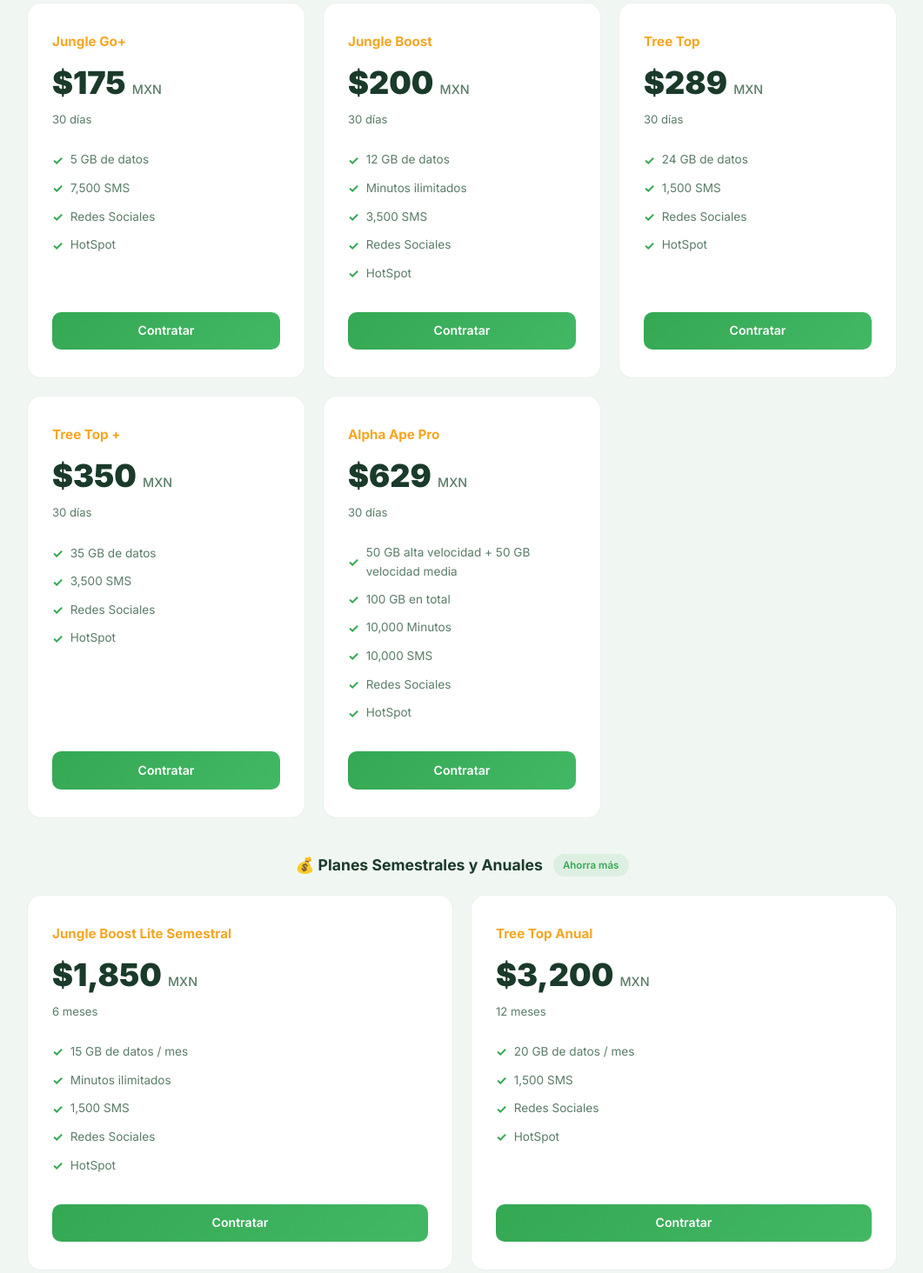
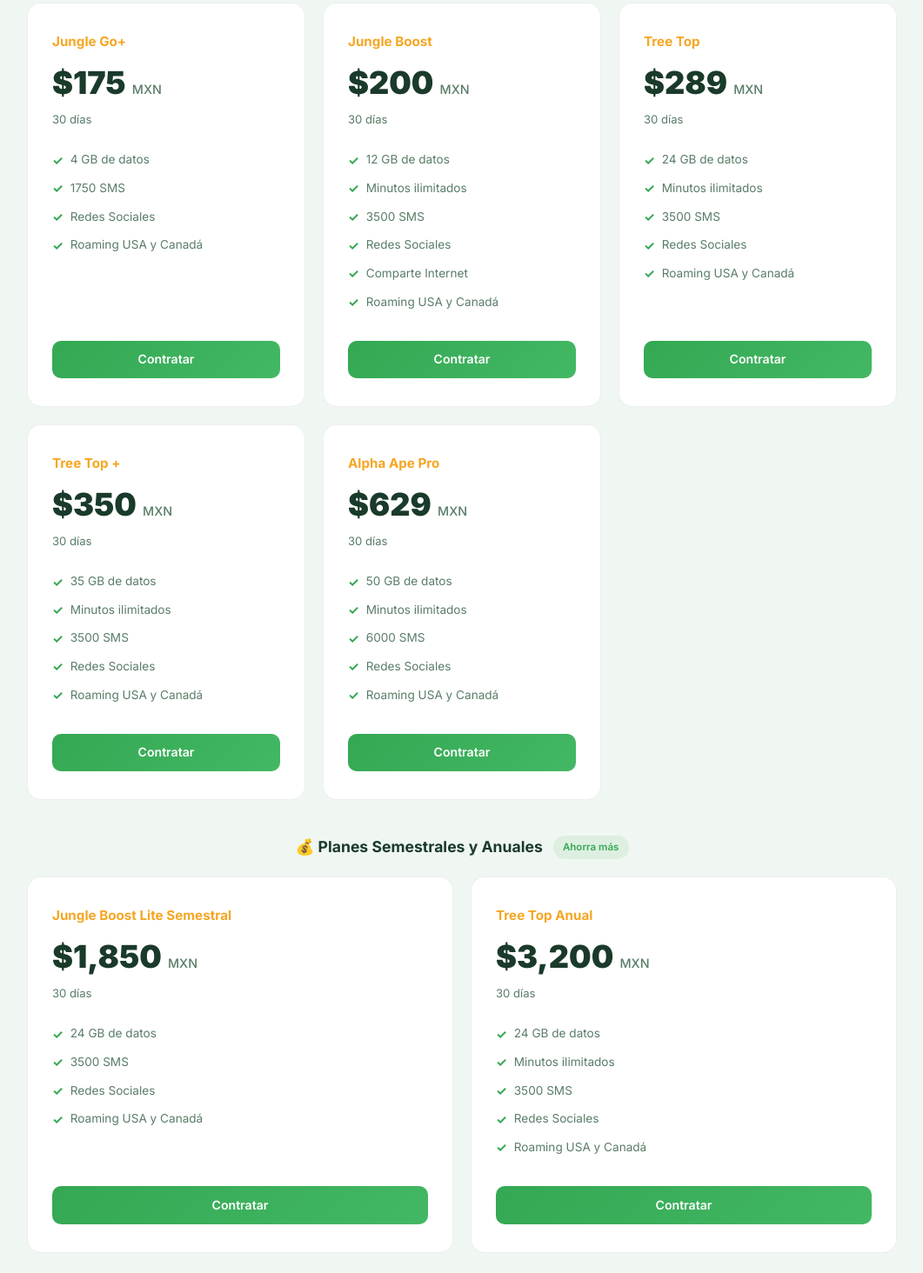
Before and after one commit to benjamin77834/monkeyphone-landing, a plain HTML site: page index.html in a window 1280 px wide. Shown: the part 2261-3725 px from the top of the page at 87% size, without its empty margins (109-1170 px from the left). Drawn offline with Linux system fonts and the light colour scheme.

Commit message:
fix: igualar beneficios de planes con las capturas en index y corporativo
Verificación: html.parser de Python parsea index.html y corporativo.html sin errores; extracción de tarjetas (nombre, precio, vigencia, beneficios) comparada con la transcripción: 9/9 planes en index.html y 2/2 en corporativo.html coinciden; 0 apariciones de HotSpot.

```diff
--- a/index.html
+++ b/index.html
@@ -756,10 +756,10 @@
         <div class="plan-period">3 días</div>
         <ul class="plan-features">
           <li>2 GB de datos</li>
-          <li>375 Minutos</li>
+          <li>250 Minutos</li>
           <li>125 SMS</li>
           <li>Redes Sociales</li>
-          <li>HotSpot</li>
+          <li>Roaming USA y Canadá</li>
         </ul>
         <a href="https://app.monkeyfon.com/" class="btn btn-primary">Contratar</a>
       </div>
@@ -768,10 +768,11 @@
         <div class="plan-price">$85 <span>MXN</span></div>
         <div class="plan-period">7 días</div>
         <ul class="plan-features">
-          <li>3 GB de datos</li>
-          <li>750 SMS</li>
+          <li>2 GB de datos</li>
+          <li>Minutos ilimitados</li>
+          <li>875 SMS</li>
           <li>Redes Sociales</li>
-          <li>HotSpot</li>
+          <li>Roaming USA y Canadá</li>
         </ul>
         <a href="https://app.monkeyfon.com/" class="btn btn-primary">Contratar</a>
       </div>
@@ -784,10 +785,10 @@
         <div class="plan-price">$175 <span>MXN</span></div>
         <div class="plan-period">30 días</div>
         <ul class="plan-features">
-          <li>5 GB de datos</li>
-          <li>7,500 SMS</li>
+          <li>4 GB de datos</li>
+          <li>1750 SMS</li>
           <li>Redes Sociales</li>
-          <li>HotSpot</li>
+          <li>Roaming USA y Canadá</li>
         </ul>
         <a href="https://app.monkeyfon.com/" class="btn btn-primary">Contratar</a>
       </div>
@@ -798,9 +799,10 @@
         <ul class="plan-features">
           <li>12 GB de datos</li>
           <li>Minutos ilimitados</li>
-          <li>3,500 SMS</li>
+          <li>3500 SMS</li>
           <li>Redes Sociales</li>
-          <li>HotSpot</li>
+          <li>Comparte Internet</li>
+          <li>Roaming USA y Canadá</li>
         </ul>
         <a href="https://app.monkeyfon.com/" class="btn btn-primary">Contratar</a>
       </div>
@@ -810,9 +812,10 @@
         <div class="plan-period">30 días</div>
         <ul class="plan-features">
           <li>24 GB de datos</li>
-          <li>1,500 SMS</li>
+          <li>Minutos ilimitados</li>
+          <li>3500 SMS</li>
           <li>Redes Sociales</li>
-          <li>HotSpot</li>
+          <li>Roaming USA y Canadá</li>
         </ul>
         <a href="https://app.monkeyfon.com/" class="btn btn-primary">Contratar</a>
       </div>
@@ -822,9 +825,10 @@
         <div class="plan-period">30 días</div>
         <ul class="plan-features">
           <li>35 GB de datos</li>
-          <li>3,500 SMS</li>
+          <li>Minutos ilimitados</li>
+          <li>3500 SMS</li>
           <li>Redes Sociales</li>
-          <li>HotSpot</li>
+          <li>Roaming USA y Canadá</li>
         </ul>
         <a href="https://app.monkeyfon.com/" class="btn btn-primary">Contratar</a>
       </div>
@@ -833,12 +837,11 @@
         <div class="plan-price">$629 <span>MXN</span></div>
         <div class="plan-period">30 días</div>
         <ul class="plan-features">
-          <li>50 GB alta velocidad + 50 GB velocidad media</li>
-          <li>100 GB en total</li>
-          <li>10,000 Minutos</li>
-          <li>10,000 SMS</li>
+          <li>50 GB de datos</li>
+          <li>Minutos ilimitados</li>
+          <li>6000 SMS</li>
           <li>Redes Sociales</li>
-          <li>HotSpot</li>
+          <li>Roaming USA y Canadá</li>
         </ul>
         <a href="https://app.monkeyfon.com/" class="btn btn-primary">Contratar</a>
       </div>
@@ -849,25 +852,25 @@
       <div class="plan-card">
         <div class="plan-name">Jungle Boost Lite Semestral</div>
         <div class="plan-price">$1,850 <span>MXN</span></div>
-        <div class="plan-period">6 meses</div>
+        <div class="plan-period">30 días</div>
         <ul class="plan-features">
-          <li>15 GB de datos / mes</li>
-          <li>Minutos ilimitados</li>
-          <li>1,500 SMS</li>
+          <li>24 GB de datos</li>
+          <li>3500 SMS</li>
           <li>Redes Sociales</li>
-          <li>HotSpot</li>
+          <li>Roaming USA y Canadá</li>
         </ul>
         <a href="https://app.monkeyfon.com/" class="btn btn-primary">Contratar</a>
       </div>
       <div class="plan-card">
         <div class="plan-name">Tree Top Anual</div>
         <div class="plan-price">$3,200 <span>MXN</span></div>
-        <div class="plan-period">12 meses</div>
+        <div class="plan-period">30 días</div>
         <ul class="plan-features">
-          <li>20 GB de datos / mes</li>
-          <li>1,500 SMS</li>
+          <li>24 GB de datos</li>
+          <li>Minutos ilimitados</li>
+          <li>3500 SMS</li>
           <li>Redes Sociales</li>
-          <li>HotSpot</li>
+          <li>Roaming USA y Canadá</li>
         </ul>
         <a href="https://app.monkeyfon.com/" class="btn btn-primary">Contratar</a>
       </div>
```
Also changed, not shown: corporativo.html (+4 -4 lines).
